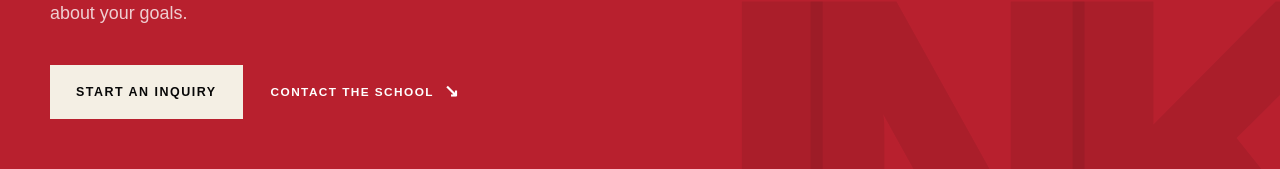
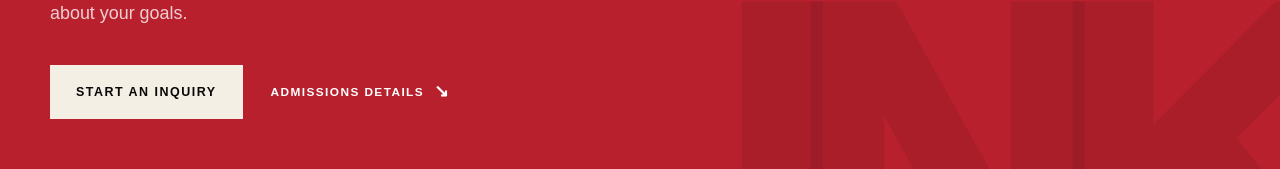
Before and after one commit to Adhco0543/tattoo_ink_school, a Next.js app: page / in a window 1280 px wide. Shown: the part 4673-4842 px from the top of the page. Built offline with nearby package versions, Linux system fonts and the light colour scheme.

Commit message:
Build 4: route homepage admissions CTAs

```diff
--- a/app/page.tsx
+++ b/app/page.tsx
@@ -57,7 +57,7 @@ export default function Home() {
           <a href="/curriculum">Curriculum</a>
           <a href="#tuition">Tuition</a>
         </nav>
-        <a className="button button-small" href="#apply">Apply Now</a>
+        <a className="button button-small" href="/admissions#application">Apply Now</a>
       </header>
 
       <section className="hero" id="top">
@@ -79,7 +79,7 @@ export default function Home() {
             equipment knowledge, repetition and disciplined practice.
           </p>
           <div className="hero-actions">
-            <a className="button" href="#apply">Apply Now</a>
+            <a className="button" href="/admissions#application">Apply Now</a>
             <a className="text-link" href="/program">Explore the program <span>↘</span></a>
           </div>
         </div>
@@ -172,8 +172,8 @@ export default function Home() {
           <h2>Your first step isn&apos;t buying a machine.</h2>
           <p>Start with an application, learn about the program and talk with the school about your goals.</p>
           <div className="hero-actions">
-            <a className="button button-light" href="mailto:admissions@inktattooschool.com?subject=Ink%20Tattoo%20School%20Application%20Inquiry">Start an inquiry</a>
-            <a className="text-link text-link-light" href="#contact">Contact the school <span>↘</span></a>
+            <a className="button button-light" href="/admissions#application">Start an inquiry</a>
+            <a className="text-link text-link-light" href="/admissions">Admissions details <span>↘</span></a>
           </div>
         </div>
       </section>
```
